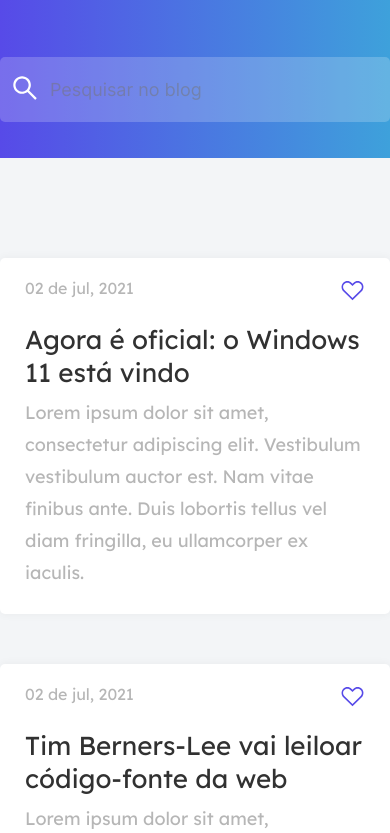
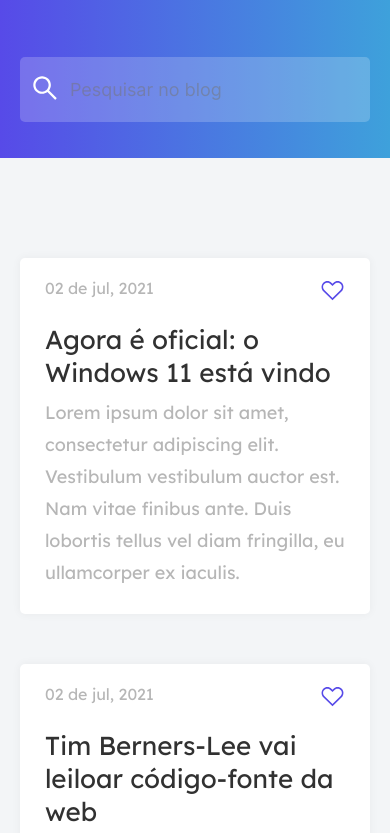
Before and after one commit to aintluks/codelandia-challenge-1, a plain HTML site: page index.html in a window 390 px wide. Shown: the part 92-925 px from the top of the page. Drawn offline with Linux system fonts and the light colour scheme.

Commit message:
Add segunda parte do ddesafo. Mobile

```diff
--- a/styles.css
+++ b/styles.css
@@ -31,7 +31,7 @@ header {
 }
 
 .article-head {
-    width: 900px;
+    max-width: 900px;
     display: flex;
     flex-direction: column;
     padding: 41px 0;
@@ -70,7 +70,7 @@ nav {
 }
 
 .container {
-    width: 900px;
+    max-width: 900px;
     margin: 0 auto;
 }
 
@@ -122,12 +122,10 @@ nav {
     border-radius: 5px;
 }
 
-@media screen and (max-width: 900px) {
-    .article-head {
-        width: 100%;
-    }
-
-    .container {
-        width: 100%;
+@media screen and (max-width: 920px) {
+    .article-head, .container {
+        width: calc(100% - 40px);
+        margin-left: 20px;
+        margin-right: 20px;
     }
 }
```
Also changed, not shown: Home(Mobile).png (added), sugestões_2.txt (added), 1 other file.
